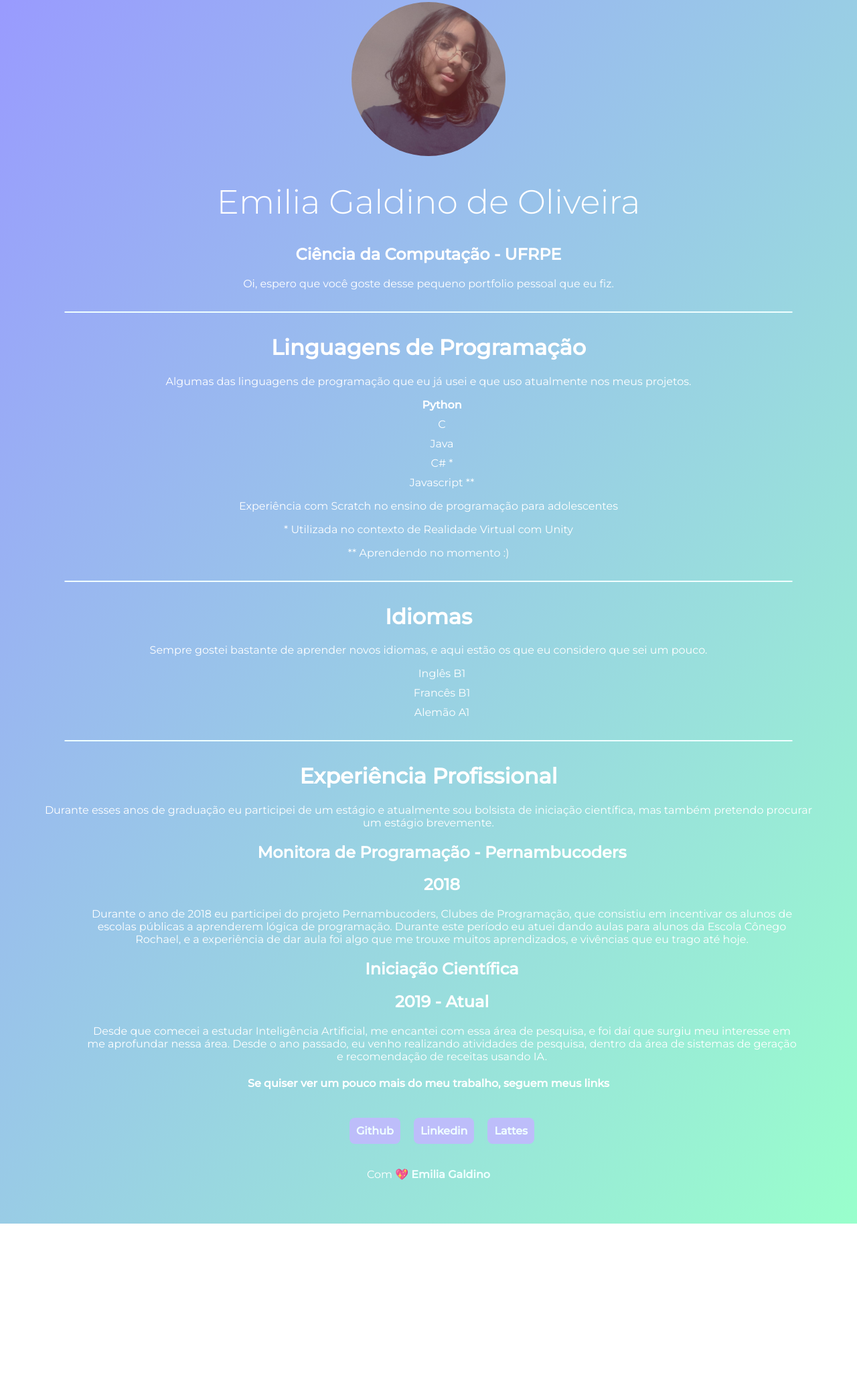
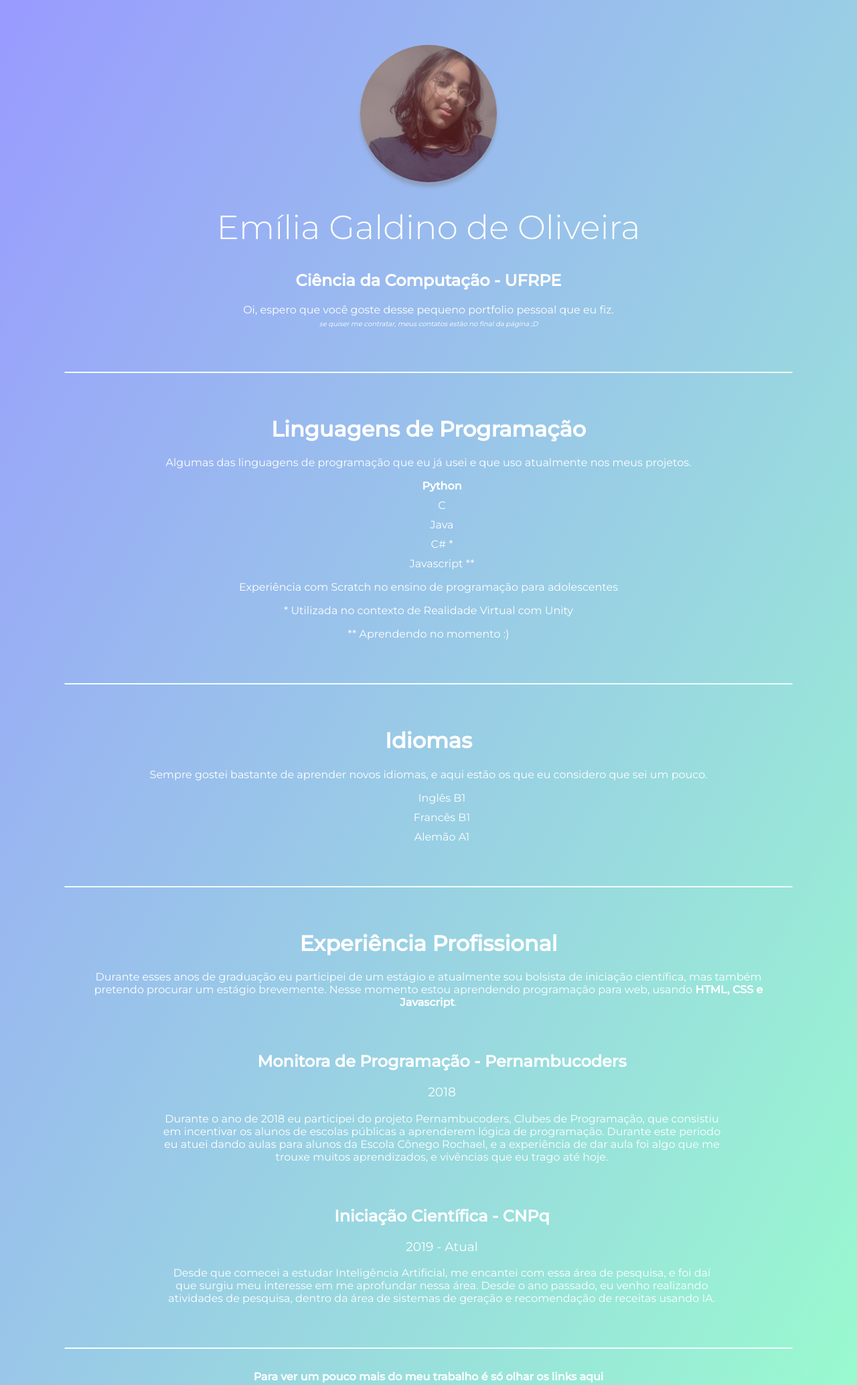
Before and after one commit to 11emilia11/OneSiteDay, a plain HTML site: page Dia13/index.html in a window 1280 px wide. Shown: the part 61-2129 px from the top of the page at 67% size. Before the commit the page ends 1888 px from the top, so only its background shows below. Drawn offline with Linux system fonts and the light colour scheme.

Commit message:
melhorando os estilos do portfolio

```diff
--- a/Dia13/index.html
+++ b/Dia13/index.html
@@ -9,9 +9,11 @@
   <body>
     <div id="header-wrapper">
       <img src="me.jpeg" alt="Imagem da autora da página">
-      <h1>Emilia Galdino de Oliveira</h1>
+      <h1>Emília Galdino de Oliveira</h1>
       <h2>Ciência da Computação - UFRPE</h2>
-      <p>Oi, espero que você goste desse pequeno portfolio pessoal que eu fiz.</p>
+      <p>Oi, espero que você goste desse pequeno portfolio pessoal que eu fiz.<br>
+        <i>se quiser me contratar, meus contatos estão no final da página ;D</i>
+      </p>
 
     </div>
 
@@ -55,11 +57,12 @@
       <h1>Experiência Profissional</h1>
       <p>Durante esses anos de graduação eu participei de um estágio e
         atualmente sou bolsista de iniciação científica, mas também pretendo
-        procurar um estágio brevemente.</p>
+        procurar um estágio brevemente. Nesse momento estou aprendendo
+        programação para web, usando <b>HTML, CSS e Javascript</b>.</p>
       <ul>
         <li>
           <h2>Monitora de Programação - Pernambucoders</h2>
-          <h2>2018</h2>
+          <h3>2018</h3>
           <p>Durante o ano de 2018 eu participei do projeto Pernambucoders,
             Clubes de Programação, que consistiu em incentivar os alunos de
             escolas públicas a aprenderem lógica de programação. Durante este
@@ -69,8 +72,8 @@
           </p>
         </li>
         <li>
-          <h2>Iniciação Científica</h2>
-          <h2>2019 - Atual</h2>
+          <h2>Iniciação Científica - CNPq</h2>
+          <h3>2019 - Atual</h3>
           <p>Desde que comecei a estudar Inteligência Artificial, me encantei
             com essa área de pesquisa, e foi daí que surgiu meu interesse em
             me aprofundar nessa área. Desde o ano passado, eu venho realizando
@@ -82,13 +85,14 @@
       </ul>
 
     </div>
+    <hr>
 
     <div id="links-wrapper">
-      <h4>Se quiser ver um pouco mais do meu trabalho, seguem meus links</h4>
+      <h4>Para ver um pouco mais do meu trabalho é só olhar os links aqui</h4>
       <ul>
-        <li><a href="https://github.com/11emilia11">Github</a></li>
-        <li><a href="https://www.linkedin.com/in/emilia-galdino/">Linkedin</a></li>
-        <li><a href="">Lattes</a></li>
+        <li><a href="https://github.com/11emilia11" target="_blank">Github</a></li>
+        <li><a href="https://www.linkedin.com/in/emilia-galdino/" target="_blank">Linkedin</a></li>
+        <li><a href="http://lattes.cnpq.br/6278486720525640" target="_blank">Lattes</a></li>
 
       </ul>
 
--- a/Dia13/styles.css
+++ b/Dia13/styles.css
@@ -7,12 +7,15 @@ body {
   text-align: center;
   font-family: 'Montserrat', sans-serif;
 }
+i {
+  font-size: 10px;
+}
 
 img {
+  box-shadow: 0 7px 5px #77777762;
   height: 20%;
   width: 20%;
-
-  border-radius: 50%;
+  border-radius: 50%; /* faz a imagem quadrada ficar redonda */
 }
 
 ul, li {
@@ -21,6 +24,7 @@ ul, li {
 }
 
 a {
+
   text-decoration: none;
   color: azure;
   font-weight: bold;
@@ -30,6 +34,20 @@ hr {
   margin: 32px;
   border-radius: 2px;
   border: 1px solid azure;
+}
+
+footer {
+
+
+  margin: 32px;
+
+}
+
+footer a {
+  color: #ffffff;
+}
+#header-wrapper {
+  margin: 64px;
 }
 #header-wrapper h1{
   font-weight: 300;
@@ -41,18 +59,32 @@ hr {
 }
 
 #programming-wrapper {
+  margin: 64px;
   list-style-type: square;
 
 }
 
+#experience-wrapper {
+  margin: 64px;
+  font-weight: 400;
+}
+#experience-wrapper h3 {
+  font-weight: 400;
+}
+
+#experience-wrapper li {
+  margin: 64px;
+}
+
 #languages-wrapper {
+  margin: 64px;
   list-style-type: none;
 }
 
 #links-wrapper {
+
   text-align: center;
   list-style-type: none;
-  margin: 16px;
 }
 #links-wrapper ul{
 
```
